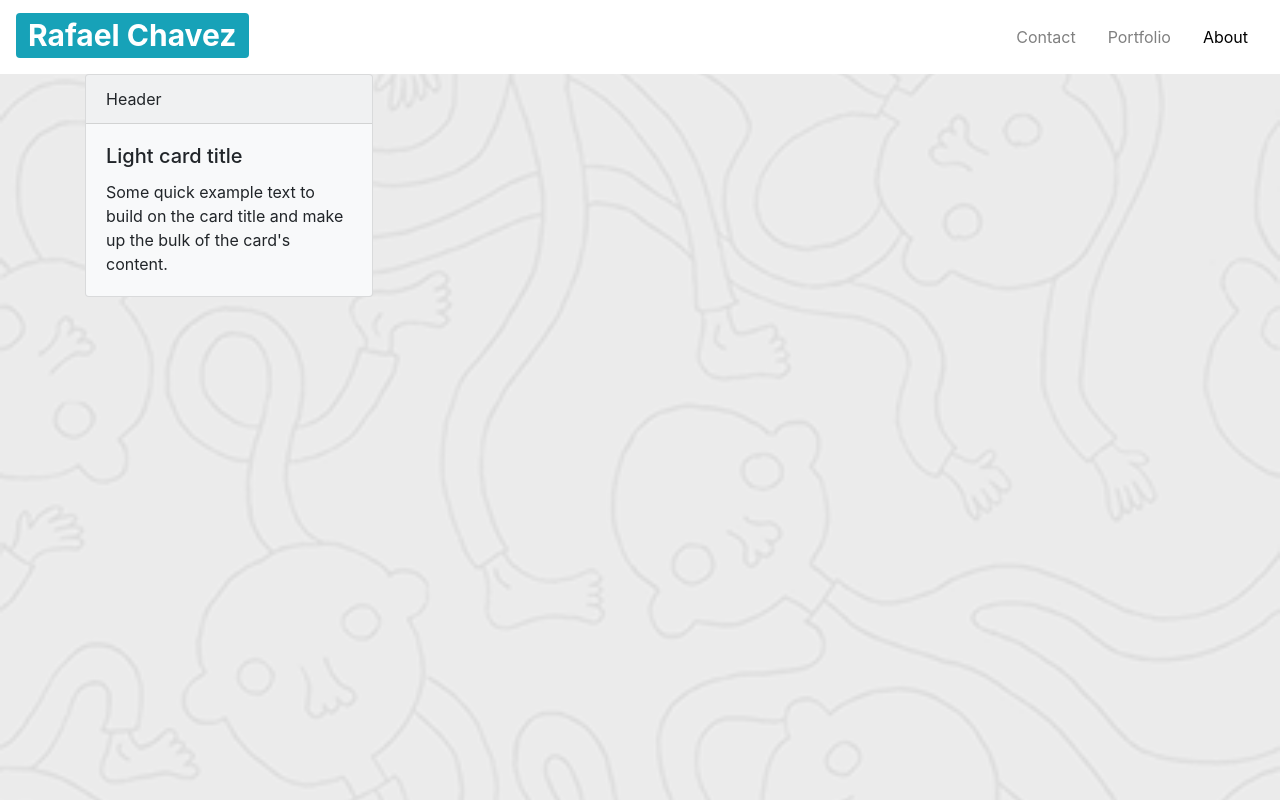
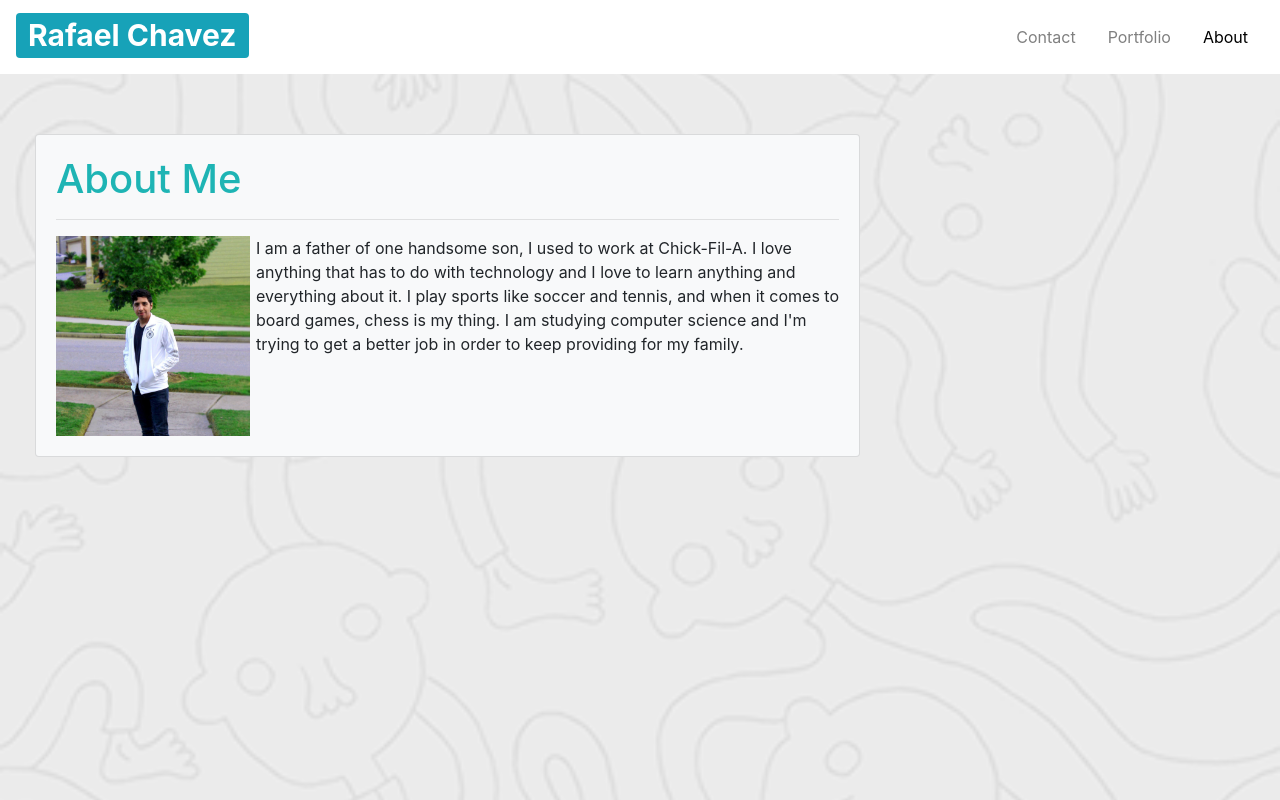
Before and after one commit to Rafael-Chavez/my-portfolio, a plain HTML site: page index.html in a window 1280 px wide. Drawn offline with nearby package versions, Linux system fonts and the light colour scheme.

Commit message:
added image and wrapped around text as well as padding on the about section

```diff
--- a/assets/style.css
+++ b/assets/style.css
@@ -1,7 +1,7 @@
 body {
 
+
 }
-body,
 html {
   height: 100%;
 }
@@ -15,4 +15,8 @@ html {
   background-position: center;
   background-repeat: no-repeat;
   background-size: cover;
+    img {
+      float: left;
+    }
+  }
 }
--- a/index.html
+++ b/index.html
@@ -13,7 +13,7 @@
       integrity="sha384-TX8t27EcRE3e/ihU7zmQxVncDAy5uIKz4rEkgIXeMed4M0jlfIDPvg6uqKI2xXr2"
       crossorigin="anonymous"
     />
-    <link rel="stylesheet" href="./assets/style.css">
+    <link rel="stylesheet" href="./assets/style.css" />
     <script
       src="https://code.jquery.com/jquery-3.5.1.slim.min.js"
       integrity="sha384-DfXdz2htPH0lsSSs5nCTpuj/zy4C+OGpamoFVy38MVBnE+IbbVYUew+OrCXaRkfj"
@@ -29,9 +29,7 @@
     <h1><a href="#" class="badge badge-info">Rafael Chavez</a></h1>
     <ul class="nav justify-content-end">
       <li class="nav-item">
-        <a class="nav-link" href="contact.html" style="color: gray"
-          >Contact</a
-        >
+        <a class="nav-link" href="contact.html" style="color:gray">Contact</a>
       </li>
       <li class="nav-item">
         <a class="nav-link active" href="portfolio.html" style="color: gray"
@@ -44,15 +42,29 @@
     </ul>
   </nav>
   <body class="bg">
-    <div class="container">
-    <div></div>
-    <div class="card bg-light mb-3" style="max-width: 18rem;">
-      <div class="card-header">Header</div>
-      <div class="card-body">
-        <h5 class="card-title">Light card title</h5>
-        <p class="card-text">Some quick example text to build on the card title and make up the bulk of the card's content.</p>
+    <div class="container" style="
+    margin-left: 20px; margin-top:60px;">
+      <div class="row">
+        <div class="col-sm-9">
+          <div class="card bg-light md-3" style="max-width">
+            <div class="card-body" style="height;">
+              <h1 class="display-6" style="color: rgb(30, 180, 180);">About Me</h1>
+              <hr>
+              <style>
+              img {
+                float: left;
+              }
+            </style>
+                <img src="./assets/rafael portfolio.jpg" alt="picture" style="width:200px;height:200px; padding-right: 6px">
+                <p class="fs-1">
+                  I am a father of one handsome son, I used to work at Chick-Fil-A. I love anything that has to do with technology and I love to learn anything and everything about it. I play sports like soccer and tennis, and when it comes to board games, chess is my thing. I am studying computer science and I'm trying to get a better job in order to keep providing for my family.
+                </p>
+
+            </div>
+          </div>
+        </div>
       </div>
     </div>
-  </div>
-  </body>
+    </body>
+  <script src="https://cdn.jsdelivr.net/npm/bootstrap@5.0.0-beta1/dist/js/bootstrap.bundle.min.js" integrity="sha384-ygbV9kiqUc6oa4msXn9868pTtWMgiQaeYH7/t7LECLbyPA2x65Kgf80OJFdroafW" crossorigin="anonymous"></script>
 </html>
```
Also changed, not shown: assets/rafael portfolio.jpg (added).
